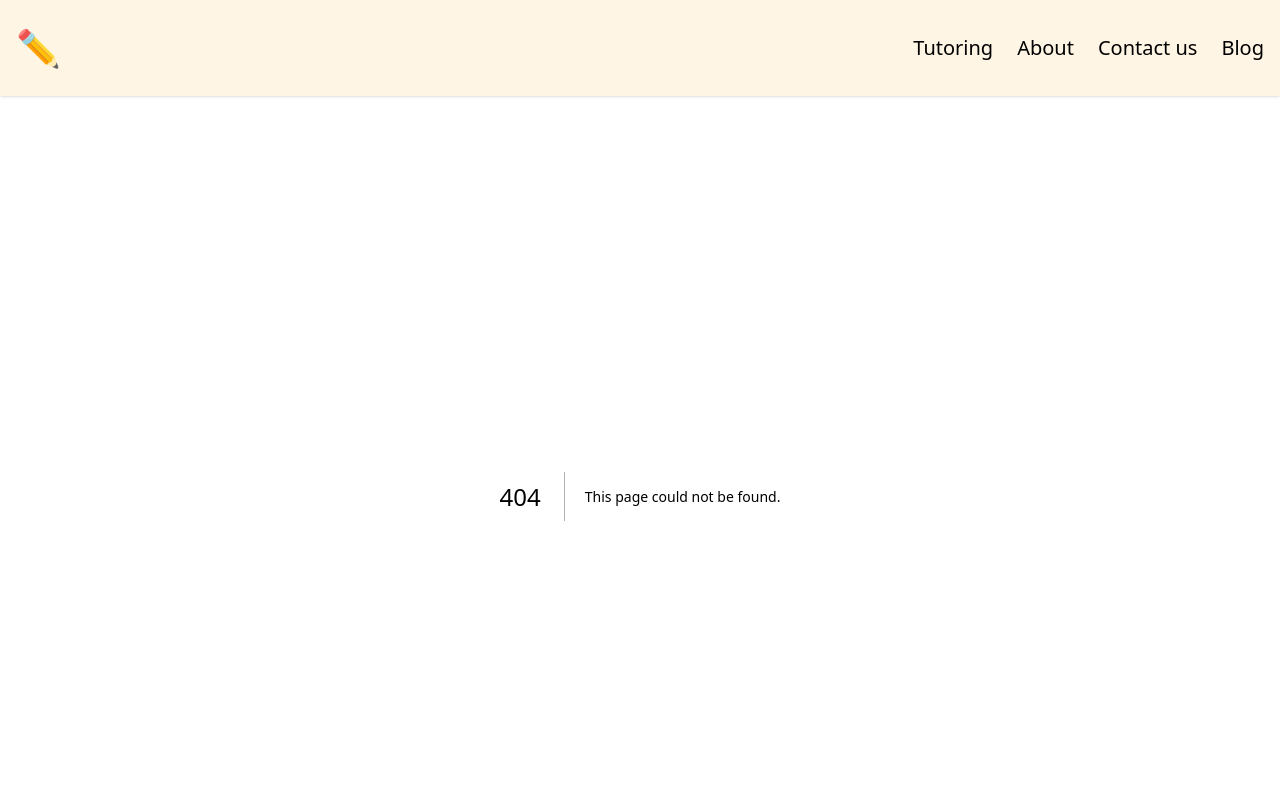
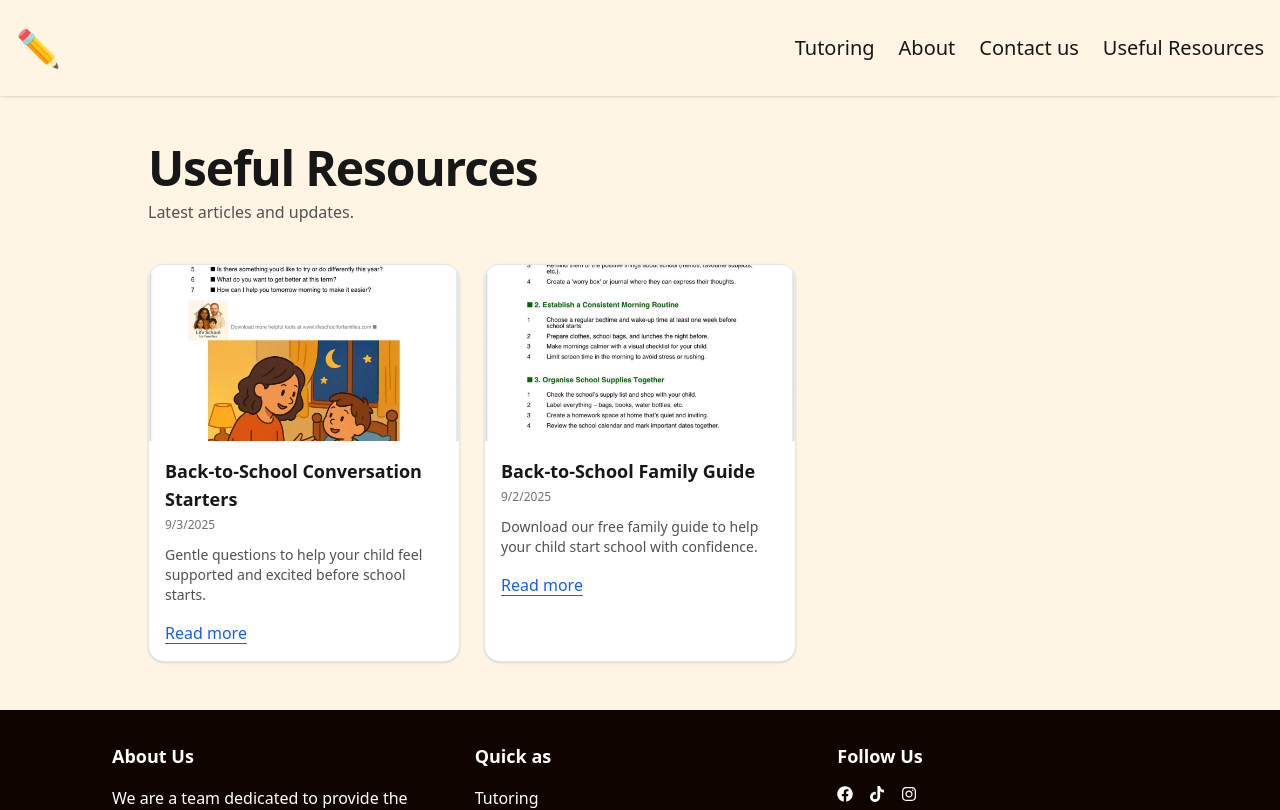
Before and after one commit to growthsites/lifeschoolforfamilies, a Next.js app: page /useful-resources in a window 1280 px wide. Before the commit this address had no page. Shown: the top 810 px of the page. Built offline with nearby package versions, Linux system fonts and the light colour scheme.

Commit message:
Change blog to useful resources

```diff
--- a/app/components/Navbar.jsx
+++ b/app/components/Navbar.jsx
@@ -38,7 +38,7 @@ const Navbar = () => {
           <li><Link href="/tutoring" className="hover:opacity-80 text-xl">Tutoring</Link></li>
           <li><Link href="/about" className="hover:opacity-80 text-xl">About</Link></li>
           <li><Link href="/contact" className="hover:opacity-80 text-xl">Contact us</Link></li>
-          <li><Link href="/blog" className="hover:opacity-80 text-xl">Blog</Link></li>
+          <li><Link href="/useful-resources" className="hover:opacity-80 text-xl">Useful Resources</Link></li>
         </ul>
 
         {/* Mobile burger */}
@@ -91,8 +91,8 @@ const Navbar = () => {
               </Link>
             </li>
             <li>
-              <Link href="/blog" onClick={() => setMenuOpen(false)} className="block py-2">
-                Blog
+              <Link href="/useful-resources" onClick={() => setMenuOpen(false)} className="block py-2">
+                Useful Resources
               </Link>
             </li>
           </ul>
--- a/app/blog/[slug]/page.jsx
+++ b/app/useful-resources/[slug]/page.jsx
@@ -1,4 +1,4 @@
-// app/blog/[slug]/page.jsx
+// app/useful-resources/[slug]/page.jsx
 import { notFound } from "next/navigation";
 import { marked } from "marked";
 import DOMPurify from "isomorphic-dompurify";
--- a/app/blog/page.jsx
+++ b/app/useful-resources/page.jsx
@@ -1,16 +1,16 @@
-// app/blog/page.jsx
+// app/useful-resources/page.jsx
 import Link from "next/link";
 import Image from "next/image";
 import { getAllPosts } from "@/lib/posts";
 
 export const dynamic = "force-static";
 
-export default function BlogPage() {
+export default function UsefulResourcesPage() {
   const posts = getAllPosts();
 
   return (
     <main className="w-full max-w-5xl mx-auto px-5 py-12">
-      <h1 className="text-4xl md:text-5xl font-semibold tracking-tight">Blog</h1>
+      <h1 className="text-4xl md:text-5xl font-semibold tracking-tight">Useful Resources</h1>
       <p className="text-neutral-600 mt-2">Latest articles and updates.</p>
 
       <div className="grid gap-6 mt-10 sm:grid-cols-2 lg:grid-cols-3">
@@ -44,7 +44,7 @@ export default function BlogPage() {
                 </p>
               )}
               <Link
-                href={`/blog/${slug}`}
+                href={`/useful-resources/${slug}`}
                 className="inline-block mt-4 text-blue-600 underline underline-offset-4"
               >
                 Read more
```
